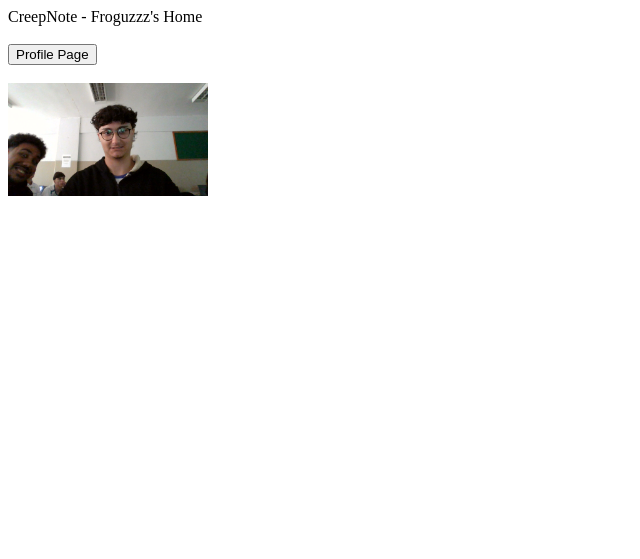
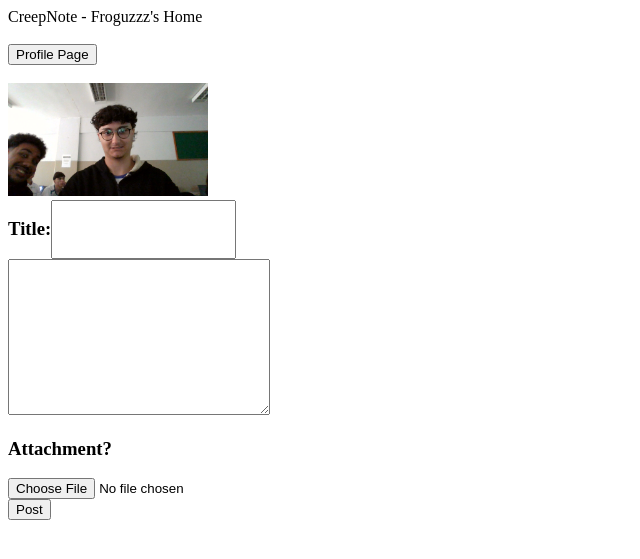
Before and after one commit to NimboXE/CreepNote, a Django app: page /home/ in a window 1280 px wide. Shown: the top 559 px of the page, without its empty margins (0-640 px from the left). Run offline with Django 5.2, Linux system fonts and the light colour scheme; a user stored in the database is signed in.

Commit message:
Post v1 Feature Commit

```diff
--- a/app/models.py
+++ b/app/models.py
@@ -33,3 +33,26 @@ class CNUser(AbstractUser):
         profile.save()
 
     ###############
+
+class Post(models.Model):
+
+    ## Atributes ##
+    title = models.CharField(max_length=55, null=False, blank=False)
+    content = models.TextField(null=False, blank=True)
+    attachment = models.FileField(null=False, blank=True)
+    likes = models.IntegerField(null=False, blank=False, default=0)
+    userOwner = models.ForeignKey(CNUser, on_delete=models.CASCADE)
+
+    ################
+
+    ## Functions ##
+    @classmethod
+    def newPost(cls, title, content, attachment, userOwner):
+
+        ## If for attachment == 1 ##
+        if attachment != "":
+            return cls.objects.create(title=title, content=content, attachment=attachment, userOwner=userOwner)
+
+        ## Elif for attachment == 0
+        elif attachment == "":
+            return cls.objects.create(title=title, content=content, userOwner=userOwner)
--- a/app/templates/home.html
+++ b/app/templates/home.html
@@ -13,5 +13,21 @@
     <div>
         <img src="{{request.user.CNPicture.url}}" alt="" srcset="" style="width: 200px;">
     </div>
+    <div>
+        <form action="{% url 'home' %}" method="POST" enctype="multipart/form-data">
+            {% csrf_token %}
+            <div style="display: flex;">
+                <h3>Title:</h3><input type="text" name="title">
+            </div>
+            <div>
+                <textarea name="content" id="" cols="30" rows="10"></textarea>
+            </div>
+            <div>
+                <h3>Attachment?</h3>
+                <input type="file" name="attachment">
+            </div>
+            <button type="submit">Post</button>
+        </form>
+    </div>
 </body>
 </html>
--- a/app/views.py
+++ b/app/views.py
@@ -45,10 +45,26 @@ def signupPage(request):
 
 @login_required(login_url=index)
 def home(request):
+
+    if request.method == "POST":
+
+        ## Collecting post data ##
+        title = request.POST.get("title")
+        content = request.POST.get("content")
+        attachment = request.FILES.get("attachment")
+        userOwner = request.user
+
+        ## Creating post ##
+        Post.newPost(title, content, attachment, userOwner)
+
+        return redirect(home)
+
     return render(request, 'home.html')
 
 @login_required(login_url=index)
 def profilePage(request):
+
+    userPosts = Post.objects.filter(userOwner=request.user)
 
     if request.method == "POST":
 
@@ -63,4 +79,4 @@ def profilePage(request):
         ## Redirecting to home ##
         return redirect(home)
 
-    return render(request, 'profilePage.html')
+    return render(request, 'profilePage.html', {'userPosts':userPosts})
```
Also changed, not shown: app/templates/profilePage.html (+23 -0 lines), app/migrations/0002_post.py (added), db.sqlite3, media/WIN_20250808_11_49_48_Pro_pvK18oL.jpg (added), media/WIN_20250808_14_56_57_Pro.jpg (added).
